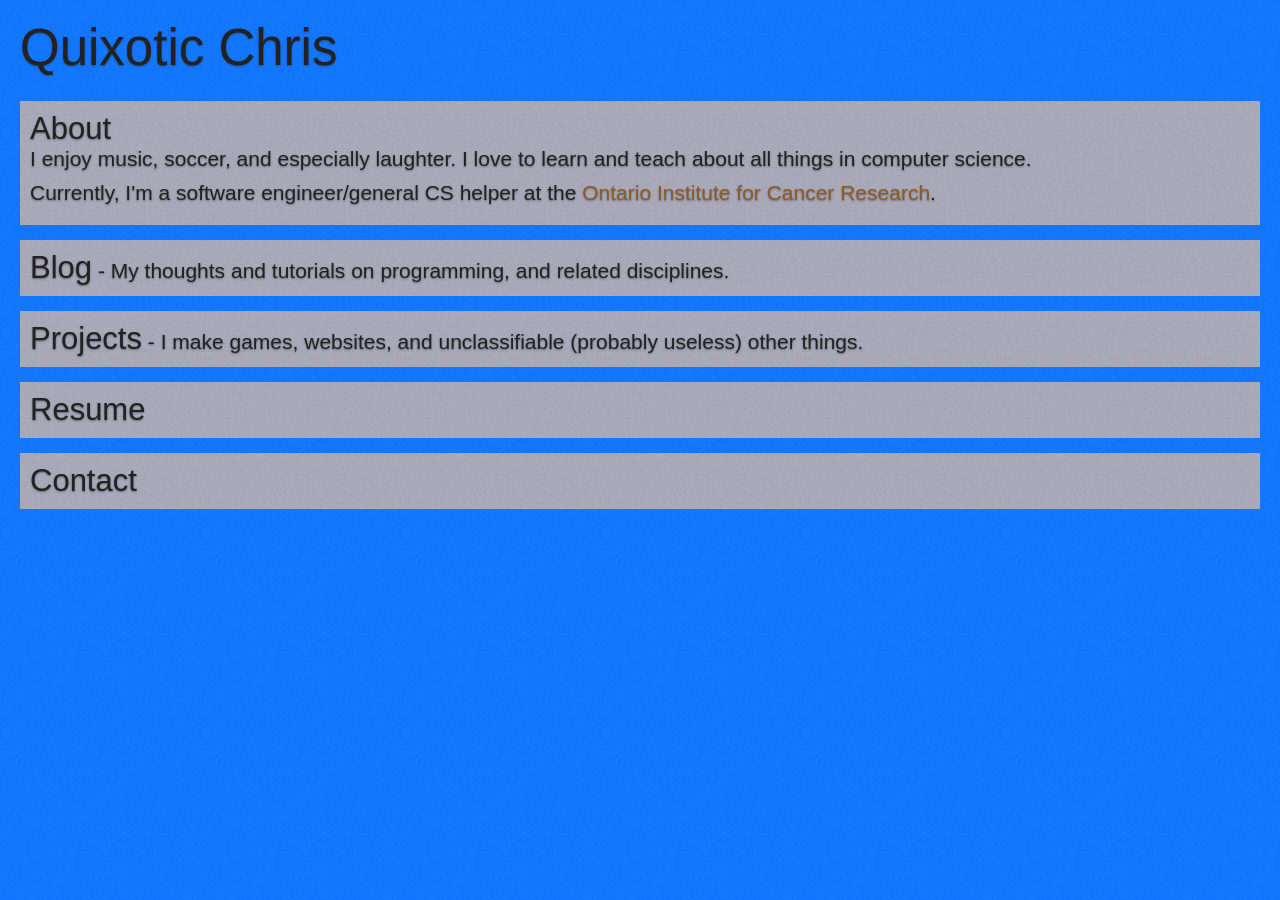
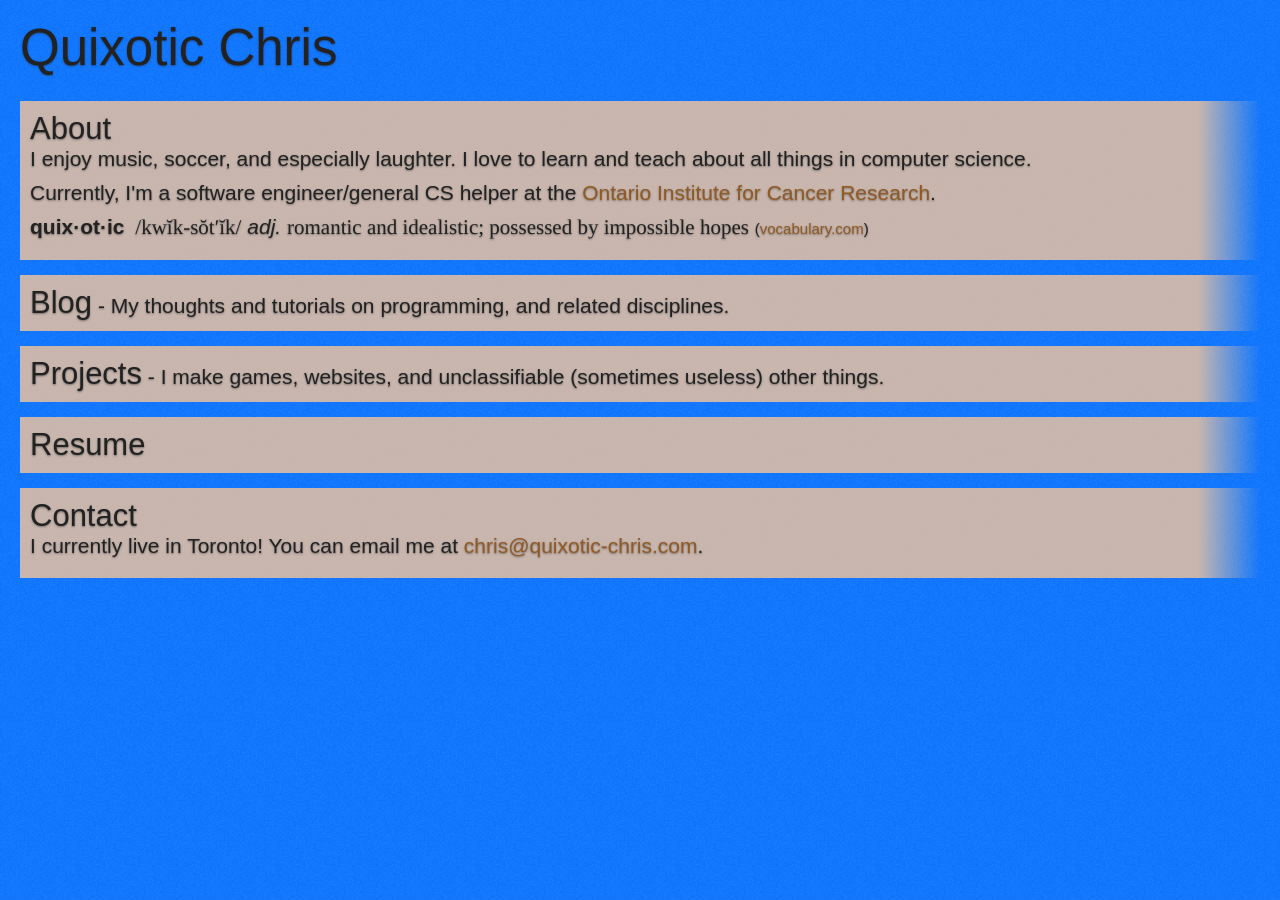
Before and after one commit to ChrisCooper/coopernetics, a Jekyll site: the page built from index.html, in a window 1280 px wide. Built offline with Jekyll 4.4.1, drawn with Linux system fonts in a browser that asks for light colours; nearby versions of some CDN libraries.

Commit message:
added definition and contact

```diff
--- a/index.html
+++ b/index.html
@@ -9,6 +9,13 @@ layout: default
 		<span class="tile-title">About</span>
 		<p>I enjoy music, soccer, and especially laughter. I love to learn and teach about all things in computer science.</p>
 		<p>Currently, I'm a software engineer/general CS helper at the <a href="http://oicr.on.ca/">Ontario Institute for Cancer Research</a>.</p>
+		<p class="definition">
+			<span class="word">quix·ot·ic</span>
+			<span class="ipa">/kwĭk-sŏt′ĭk/</span>
+			<span class="part-of-speech">adj.</span>
+			<span class="definition">romantic and idealistic; possessed by impossible hopes</span>
+			<span class="source">(<a href="http://www.vocabulary.com/dictionary/quixotic">vocabulary.com</a>)</span>
+		</p>
 	</li>
 	<li>
 		<span class="tile-title">Blog</span>
@@ -18,13 +25,13 @@ layout: default
 	<li>
 		<span class="tile-title">Projects</span>
 		<span class="hyphen"> - </span>
-		<span class="tile-subtitle">I make games, websites, and unclassifiable (probably useless) other things.</span>
+		<span class="tile-subtitle">I make games, websites, and unclassifiable (sometimes useless) other things.</span>
 	</li>
 	<li>
 		<span class="tile-title">Resume</span>
 	</li>
 	<li>
 		<span class="tile-title">Contact</span>
-
+		<p>I currently live in Toronto! You can email me at <a href="mailto:chris@quixotic-chris.com" target="_top">chris@quixotic-chris.com</a>.</p>
 	</li>
 </ul>
--- a/static/css/main.scss
+++ b/static/css/main.scss
@@ -35,6 +35,7 @@ $main-font: "Ubuntu",sans-serif;
 
 body {
 //	background: color position/size repeat origin clip attachment image|initial|inherit;
+	//background-color: $nice-blue;
     background: $nice-blue url('/static/images/noisy-texture-200x200.png') repeat scroll left top;
 
 	font: 300 21px $main-font;
@@ -52,21 +53,38 @@ ul.tile-list {
 	margin: 20px;
 	padding: 0px;
 	list-style-type: none;
-	//background-color: rgba($nice-tan, 0.7);
-	//background-color: $nice-tan;
-//	background: color position/size repeat origin clip attachment image|initial|inherit;
-	//background: none repeat scroll 0% 0% rgba(255, 255, 255, 0.25);
 
 	li {
-		//@include gradient-horizontal(rgba($nice-tan, 0.7), rgba($nice-tan, 0.0), 95%, 100%);
-
-		background: rgba($nice-tan, 0.7) url('/static/images/noisy-texture-200x200.png') repeat scroll left top;
+		@include gradient-horizontal(rgba($nice-tan, 0.85), rgba($nice-tan, 0.0), 95%, 100%);
+		//background: rgba($nice-tan, 0.85) url('/static/images/noisy-texture-200x200.png') repeat scroll left top;
 
 		padding: 10px;
 		margin-bottom: 15px;
 
 		.tile-title {
 			font-size: 31px;
+			font-weight: 500;
 		}
 	}
 }
+
+p.definition {
+
+	.word {
+		font-family: Arial,Helvetica,sans-serif;
+		font-weight: bold;
+		margin-right: 5px;
+	}
+	.ipa {
+		font-family: Times,serif;
+	}
+	.part-of-speech {
+		font-style: italic;
+	}
+	.definition {
+		font-family: Times,serif;
+	}
+	.source {
+		font-size: 15px;
+	}
+}
```
Also changed, not shown: notes.txt (+9 -0 lines).
